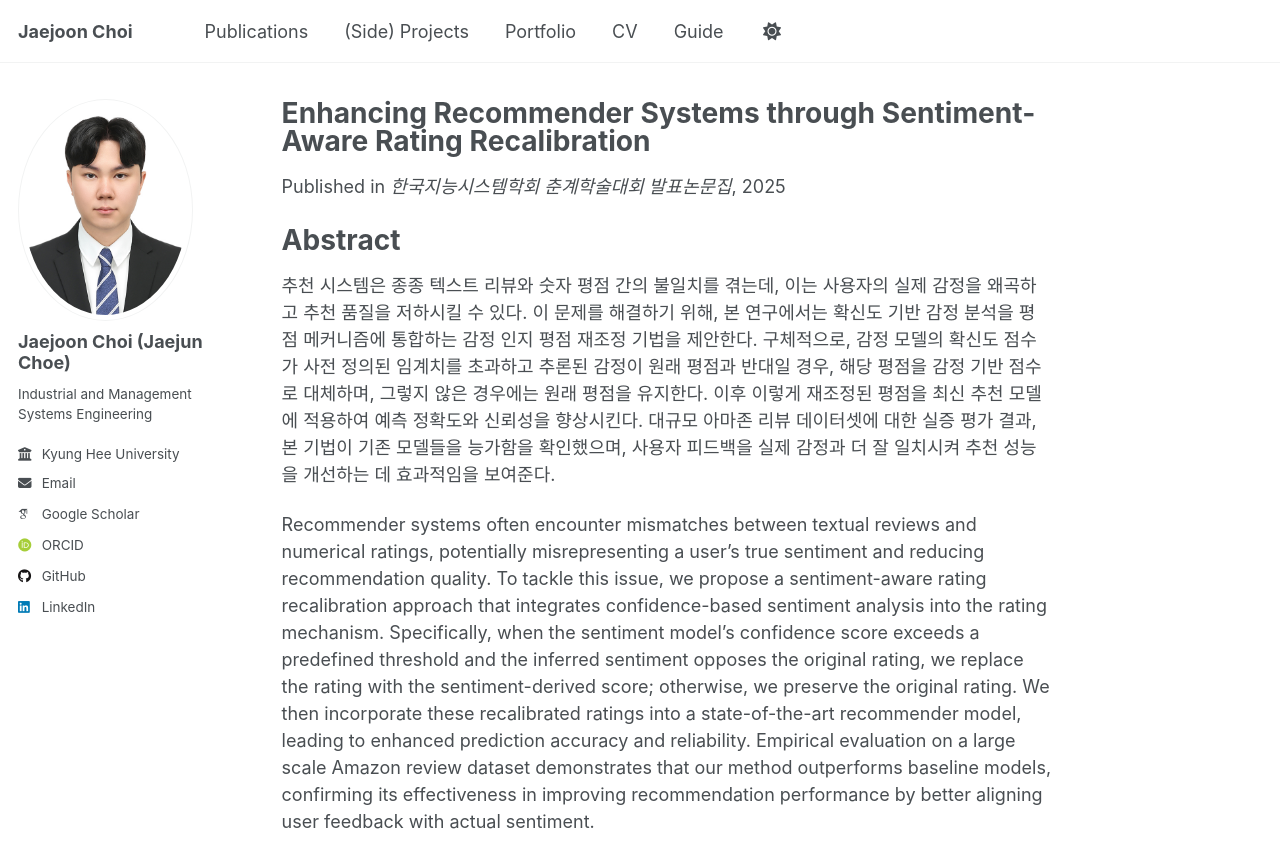
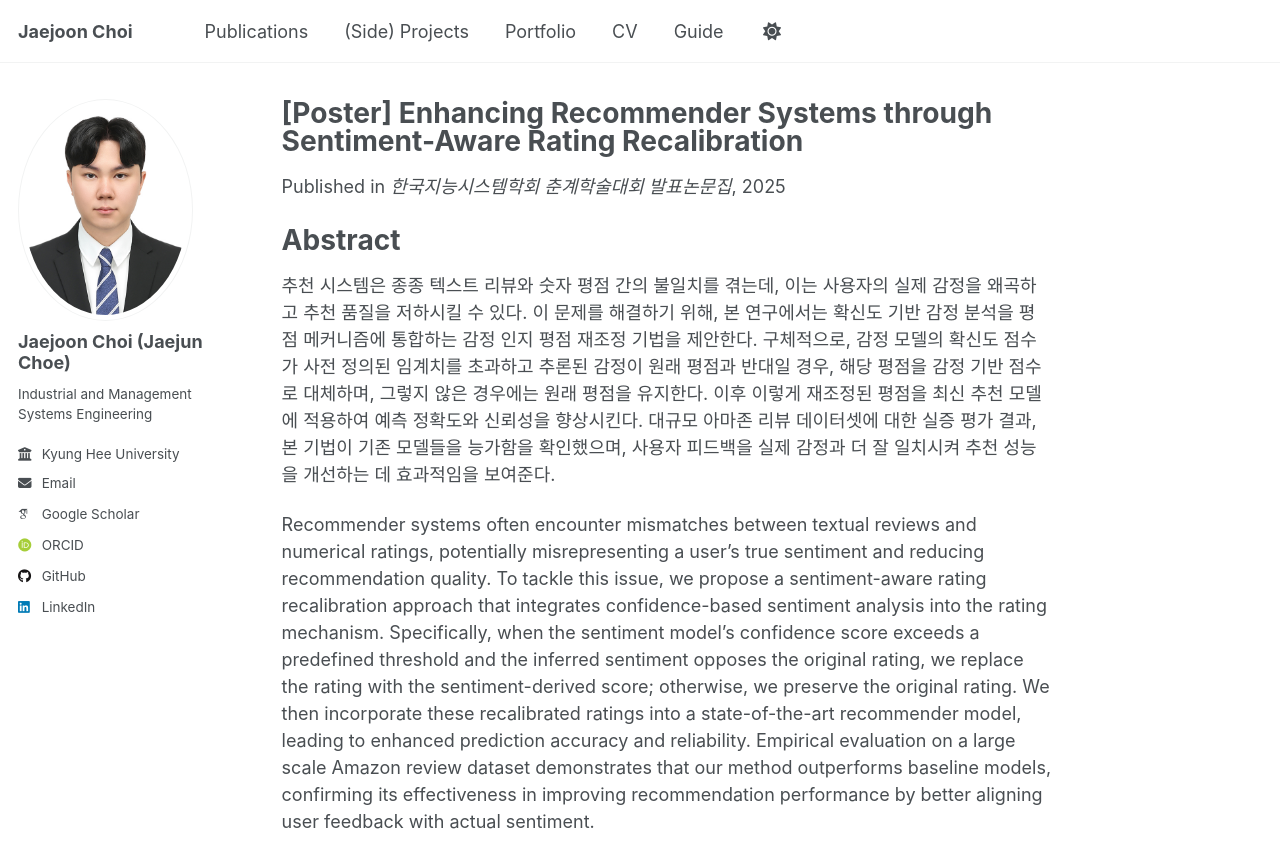
Before and after one commit to jaejunchoe/jaejunchoe.github.io, a Jekyll site: the page built from _publications/2025-04-26-poster-3.md, in a window 1280 px wide and 900 px high. Shown: the top 868 px of the window. Built offline with Jekyll 4.4.1, drawn with Linux system fonts in a browser that asks for light colours; some web fonts are replaced.

Commit message:
initial commit

```diff
--- a/_publications/2025-04-26-poster-3.md
+++ b/_publications/2025-04-26-poster-3.md
@@ -1,5 +1,5 @@
 ---
-title: "Enhancing Recommender Systems through Sentiment-Aware Rating Recalibration"
+title: "[Poster] Enhancing Recommender Systems through Sentiment-Aware Rating Recalibration"
 collection: publications
 category: conferences
 permalink: /publication/2025-04-26-poster-3
```
Also changed, not shown: _publications/2024-05-04-poster-1.md (+1 -1 lines), _publications/2025-04-26-poster-2.md (+1 -1 lines), _publications/2025-08-29-poster-4.md (+1 -1 lines).
